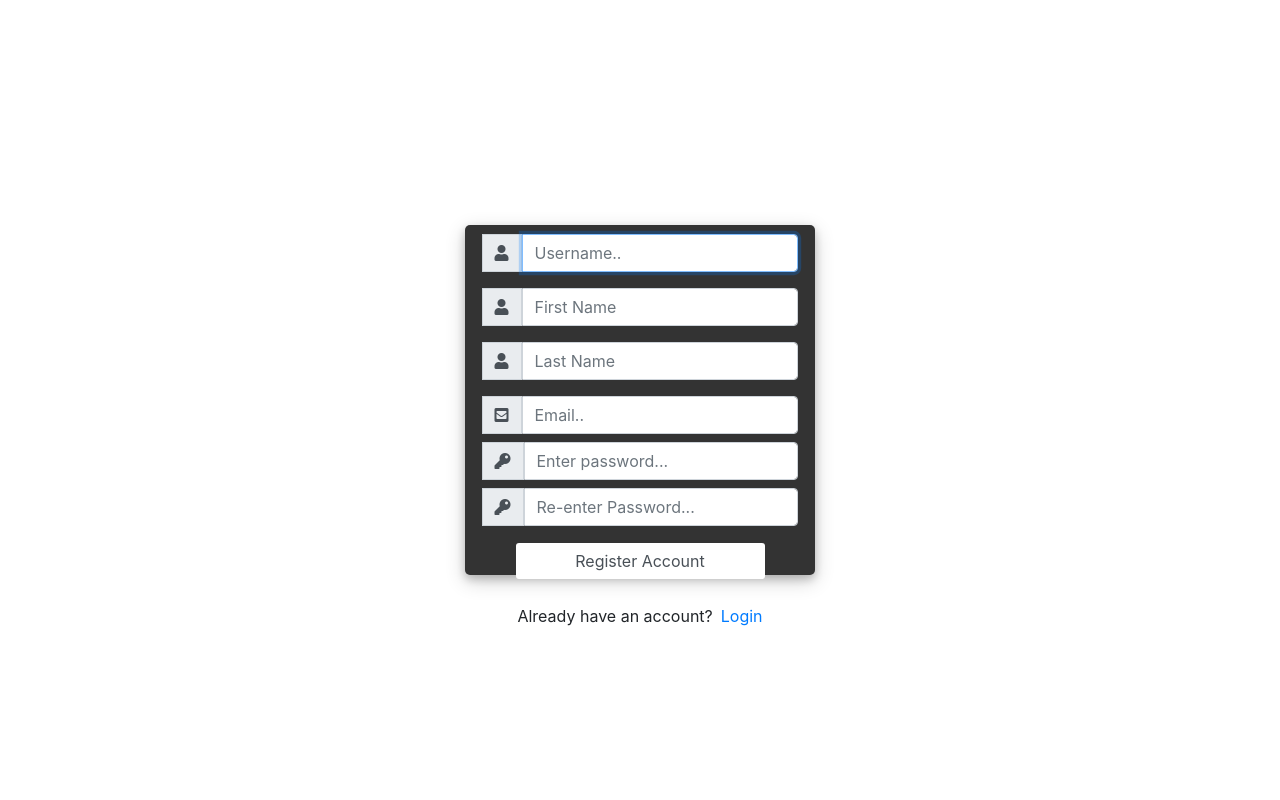
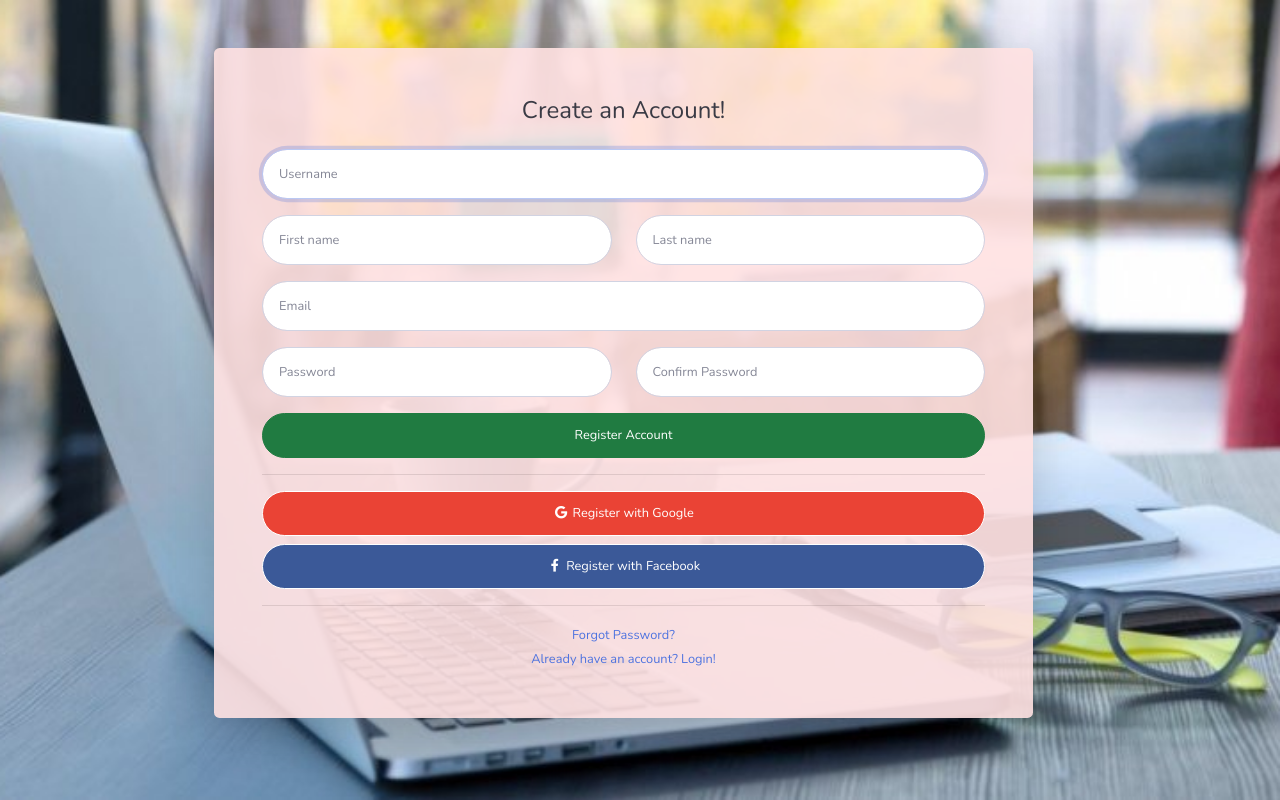
Before and after one commit to benjamin-andoh/edwuma_fie, a Django app: page /register in a window 1280 px wide. Run offline with Django 3.2, Linux system fonts and the light colour scheme; some libraries are stand-ins or nearby versions.

Commit message:
changed the styling for the registration page

```diff
--- a/home/forms.py
+++ b/home/forms.py
@@ -6,6 +6,37 @@ from django.contrib.auth.models import User
 
 # this is a form for creating a User
 class CreateUserForm(UserCreationForm):
+    username=forms.CharField(
+        widget=forms.TextInput(
+            attrs={'class': 'form-control form-control-user', 'placeholder': 'Username'}
+        )
+    )
+    first_name = forms.CharField(
+        widget=forms.TextInput(
+            attrs={'class': 'form-control form-control-user','placeholder': 'First name'}
+        )
+    )
+    last_name = forms.CharField(
+        widget=forms.TextInput(
+            attrs={'class': 'form-control form-control-user', 'placeholder': 'Last name'}
+        )
+    )
+    password1 = forms.CharField(
+        widget=forms.PasswordInput(
+            attrs={'class': 'form-control form-control-user', 'placeholder': 'Password'}
+        )
+    )
+    password2 = forms.CharField(
+        widget=forms.PasswordInput(
+            attrs={'class': 'form-control form-control-user', 'placeholder': 'Confirm Password'}
+        )
+    )
+    email = forms.CharField(
+        widget=forms.EmailInput(
+            attrs={'class': 'form-control form-control-user', 'placeholder': 'Email'}
+        )
+    )
+
     class Meta:
         model = User
         fields = ['username', 'first_name', 'last_name', 'email', 'password1', 'password2']
--- /dev/null
+++ b/templates/base/formbase.html
@@ -0,0 +1,53 @@
+{%load static from static%}
+<!DOCTYPE html>
+<html lang="en">
+
+<head>
+
+  <meta charset="utf-8">
+  <meta http-equiv="X-UA-Compatible" content="IE=edge">
+  <meta name="viewport" content="width=device-width, initial-scale=1, shrink-to-fit=no">
+  <meta name="description" content="">
+  <meta name="author" content="">
+
+  <title>{% block title %} {% endblock %}</title>
+
+  <!-- Custom fonts for this template-->
+  <link href="{% static 'form/vendor/fontawesome-free/css/all.min.css'%}" rel="stylesheet" type="text/css">
+  <link href="https://fonts.googleapis.com/css?family=Nunito:200,200i,300,300i,400,400i,600,600i,700,700i,800,800i,900,900i" rel="stylesheet">
+
+  <!-- Custom styles for this template-->
+  <link href="{% static 'form/css/sb-admin-2.min.css'%}" rel="stylesheet">
+    <style>
+    .parallax {
+      /* The image used */
+      background-image: url("static/img.jpg");
+
+      /* Set a specific height */
+      height: auto;
+
+      /* Create the parallax scrolling effect */
+      background-attachment: fixed;
+      background-position: center;
+      background-repeat: no-repeat;
+      background-size: cover;
+    }
+    </style>
+
+</head>
+
+{% block content %}
+
+{% endblock %}
+        <!-- Bootstrap core JavaScript-->
+  <script src="{% static 'form/vendor/jquery/jquery.min.js'%}"></script>
+  <script src="{% static 'form/vendor/bootstrap/js/bootstrap.bundle.min.js'%}"></script>
+
+  <!-- Core plugin JavaScript-->
+  <script src="{% static 'form/vendor/jquery-easing/jquery.easing.min.js'%}"></script>
+
+  <!-- Custom scripts for all pages-->
+  <script src="{% static 'form/js/sb-admin-2.min.js'%}"></script>
+</body>
+
+</html>
--- a/templates/base/register.html
+++ b/templates/base/register.html
@@ -1,171 +1,66 @@
+{% extends 'base/formbase.html'%}
+{% load static %}
 
-{% load static %}
-<!DOCTYPE html>
-<html>
+{% block content %}
+<body class="parallax bg-gradient-primary">
 
-  <head>
+  <div class="container">
 
-
-    <title>Login</title>
-    <link rel="stylesheet" type = "text/css" href="{% static 'css/bootstrap.min.css' %}" >
-    <link rel="stylesheet" type = "text/css" href="{% static 'css/base.css' %}" >
-    <link rel= "stylesheet" type = "text/cs" href = "{% static 'css/fontawesome.min.css' %}">
-
-    <link rel="stylesheet" href="https://stackpath.bootstrapcdn.com/bootstrap/4.1.3/css/bootstrap.min.css" integrity="sha384-MCw98/SFnGE8fJT3GXwEOngsV7Zt27NXFoaoApmYm81iuXoPkFOJwJ8ERdknLPMO" crossorigin="anonymous">
-    <script src="https://ajax.googleapis.com/ajax/libs/jquery/3.3.1/jquery.min.js"></script>
-    <link rel="stylesheet" href="https://use.fontawesome.com/releases/v5.6.1/css/all.css" integrity="sha384-gfdkjb5BdAXd+lj+gudLWI+BXq4IuLW5IT+brZEZsLFm++aCMlF1V92rMkPaX4PP" crossorigin="anonymous">
-
-    <style>
-      /* body,
-      html {
-        margin: 0;
-        padding: 0;
-        height: 100%;
-        background: #7abecc !important;
-      }
-
-      .user_card {
-        width: 350px;
-        margin-top: auto;
-        margin-bottom: auto;
-        background: #74cfbf;
-        position: relative;
-        display: flex;
-        justify-content: center;
-        flex-direction: column;
-        padding: 10px;
-        box-shadow: 0 4px 8px 0 rgba(0, 0, 0, 0.2), 0 6px 20px 0 rgba(0, 0, 0, 0.19);
-        -webkit-box-shadow: 0 4px 8px 0 rgba(0, 0, 0, 0.2), 0 6px 20px 0 rgba(0, 0, 0, 0.19);
-        -moz-box-shadow: 0 4px 8px 0 rgba(0, 0, 0, 0.2), 0 6px 20px 0 rgba(0, 0, 0, 0.19);
-        border-radius: 5px;
-
-      }
-
-      .form_container {
-        margin-top: 20px;
-      }
-
-      #form-title {
-        color: #fff;
-      }
-
-      .login_btn {
-        width: 100%;
-        background: #33ccff !important;
-        color: white !important;
-      }
-
-      .login_btn:focus {
-        box-shadow: none !important;
-        outline: 0px !important;
-      }
-
-      .login_container {
-        padding: 0 2rem;
-      }
-
-      .input-group-text {
-        background: #f7ba5b !important;
-        color: white !important;
-        border: 0 !important;
-        border-radius: 0.25rem 0 0 0.25rem !important;
-      }
-
-      .input_user,
-      .input_pass:focus {
-        box-shadow: none !important;
-        outline: 0px !important;
-      } */
-
-    </style>
-
-  </head>
-
-  <body>
-    <div class="container h-100">
-      <div class="d-flex justify-content-center h-100">
-        <div class="user_card">
-          <div class="d-flex justify-content-center">
-            <h3 id="form-title">REGISTER ACCOUNT</h3>
+    <div style="margin-left: 120px; background:rgb(255,225,225,0.9)" class="card o-hidden border-0 shadow-lg my-5 w-75">
+      <div class="card-body p-0">
+        <!-- Nested Row within Card Body -->
+        <div class="row">
+          <div class=" col big-box">
+            <div class=" p-5">
+              <div class="text-center">
+                <h1 class="h4 text-gray-900 mb-4">Create an Account!</h1>
               </div>
-          <div class="d-flex justify-content-center form_container">
-
-            <form method="POST" action="">
-              {% csrf_token %}
-                <div class="input-group mb-3">
-                <div class="input-group-append">
-                  <span class="input-group-text"><i class="fas fa-user"></i></span>
+              <form class="user">
+                <div class="form-group">
+                  {{form.username}}
                 </div>
-                 {{ form.username }}
+                <div class="form-group row">
+                  <div class="col-sm-6 mb-3 mb-sm-0">
+                  {{form.first_name}}
                   </div>
-              <div class="input-group mb-3">
-                <div class="input-group-append">
-                  <span class="input-group-text"><i class="fas fa-user"></i></span>
+                  <div class="col-sm-6">
+                    {{form.last_name}}
                   </div>
-                 {{ form.first_name }}
                 </div>
-              <div class="input-group mb-3">
-                <div class="input-group-append">
-                  <span class="input-group-text"><i class="fas fa-user"></i></span>
+                <div class="form-group">
+                 {{form.email}}
                 </div>
-                 {{ form.last_name }}
+                <div class="form-group row">
+                  <div class="col-sm-6 mb-3 mb-sm-0">
+                   {{form.password1}}
                   </div>
-              <div class="input-group mb-2">
-                <div class="input-group-append">
-                  <span class="input-group-text"><i class="fas fa-envelope-square"></i></span>
+                  <div class="col-sm-6">
+                   {{form.password2}}
                      </div>
-                 {{ form.email }}
                 </div>
-              <div class="input-group mb-2">
-                <div class="input-group-append">
-                  <span class="input-group-text"><i class="fas fa-key"></i></span>
+                <a style="background-color: #207b41; border-color: #207b41;" href="#" class="btn btn-primary btn-user btn-block">
+                  Register Account
+                </a>
+                <hr>
+                <a href="#" class="btn btn-google btn-user btn-block">
+                  <i class="fab fa-google fa-fw"></i> Register with Google
+                </a>
+                <a href="#" class="btn btn-facebook btn-user btn-block">
+                  <i class="fab fa-facebook-f fa-fw"></i> Register with Facebook
+                </a>
+              </form>
+              <hr>
+              <div class="text-center">
+                <a class="small" href="forgot-password.html">Forgot Password?</a>
               </div>
-                 {{ form.password1 }}
-              </div>
-              <div class="input-group mb-2">
-                <div class="input-group-append">
-                  <span class="input-group-text"><i class="fas fa-key"></i></span>
-                </div>
-                 {{ form.password2 }}
-              </div>
-
-              <div class="d-flex justify-content-center mt-3 login_container">
-                <input class="btn login_btn" type="submit" value="Register Account">
-              </div>
-            </form>
-          </div>
-
-
-          <div class="mt-4">
-            <div class="d-flex justify-content-center links">
-              Already have an account? <a href="{% url 'login' %}" class="ml-2">Login</a>
+              <div class="text-center">
+                <a class="small" href="{% url 'login'%}">Already have an account? Login!</a>
               </div>
             </div>
           </div>
         </div>
       </div>
-    <script>
-      /* Because i didnt set placeholder values in forms.py they will be set here using vanilla Javascript
-		//We start indexing at one because CSRF_token is considered and input field
+    </div>
 
-		 */
-
-      //Query All input fields
-      var form_fields = document.getElementsByTagName('input')
-      form_fields[1].placeholder = 'Username..';
-      form_fields[2].placeholder = 'First Name';
-      form_fields[3].placeholder = 'Last Name';
-      form_fields[4].placeholder = 'Email..';
-      form_fields[5].placeholder = 'Enter password...';
-      form_fields[6].placeholder = 'Re-enter Password...';
-
-
-
-      for (var field in form_fields) {
-        form_fields[field].className += ' form-control'
-      }
-
-    </script>
-  </body>
-
-</html>
+  </div>
+{% endblock %}
```
Also changed, not shown: home/static/img.jpg (added). Lines whose indentation alone changed are shown as unchanged.
